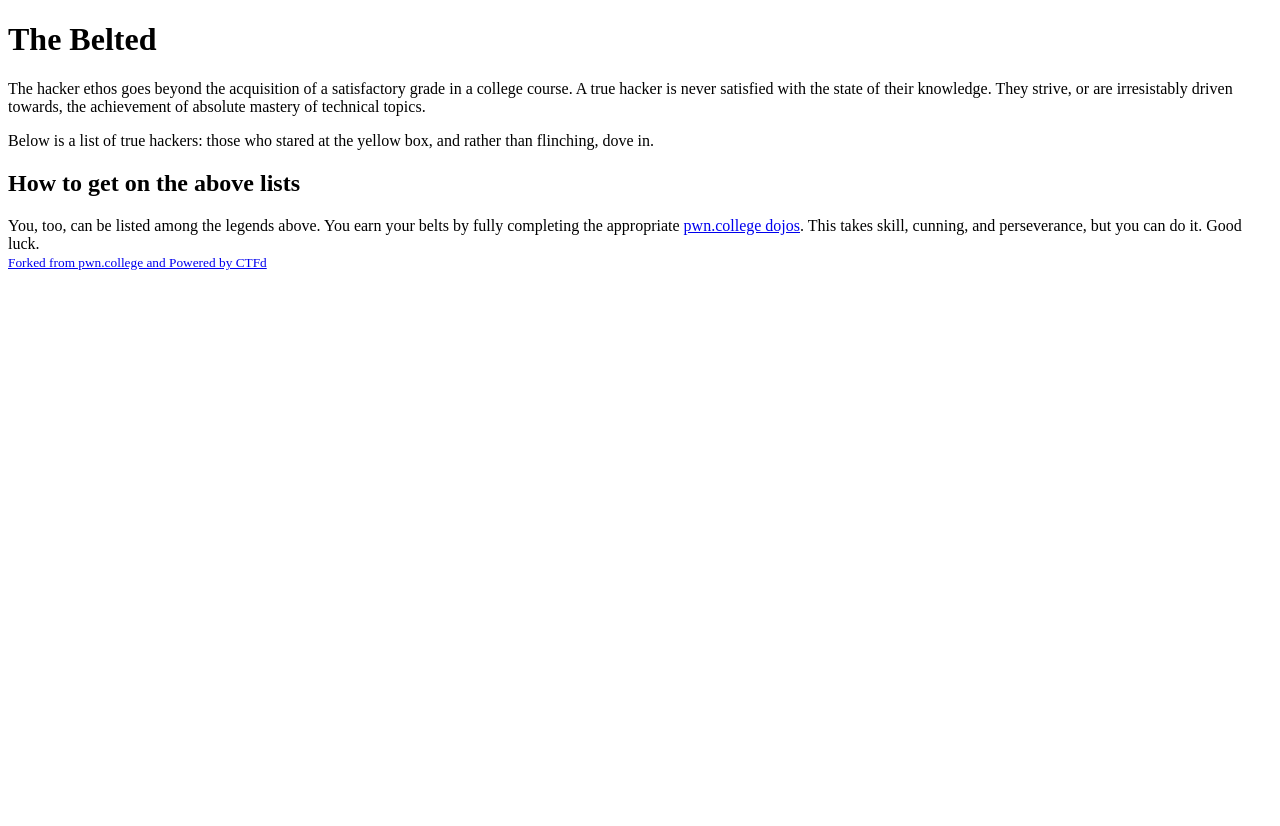
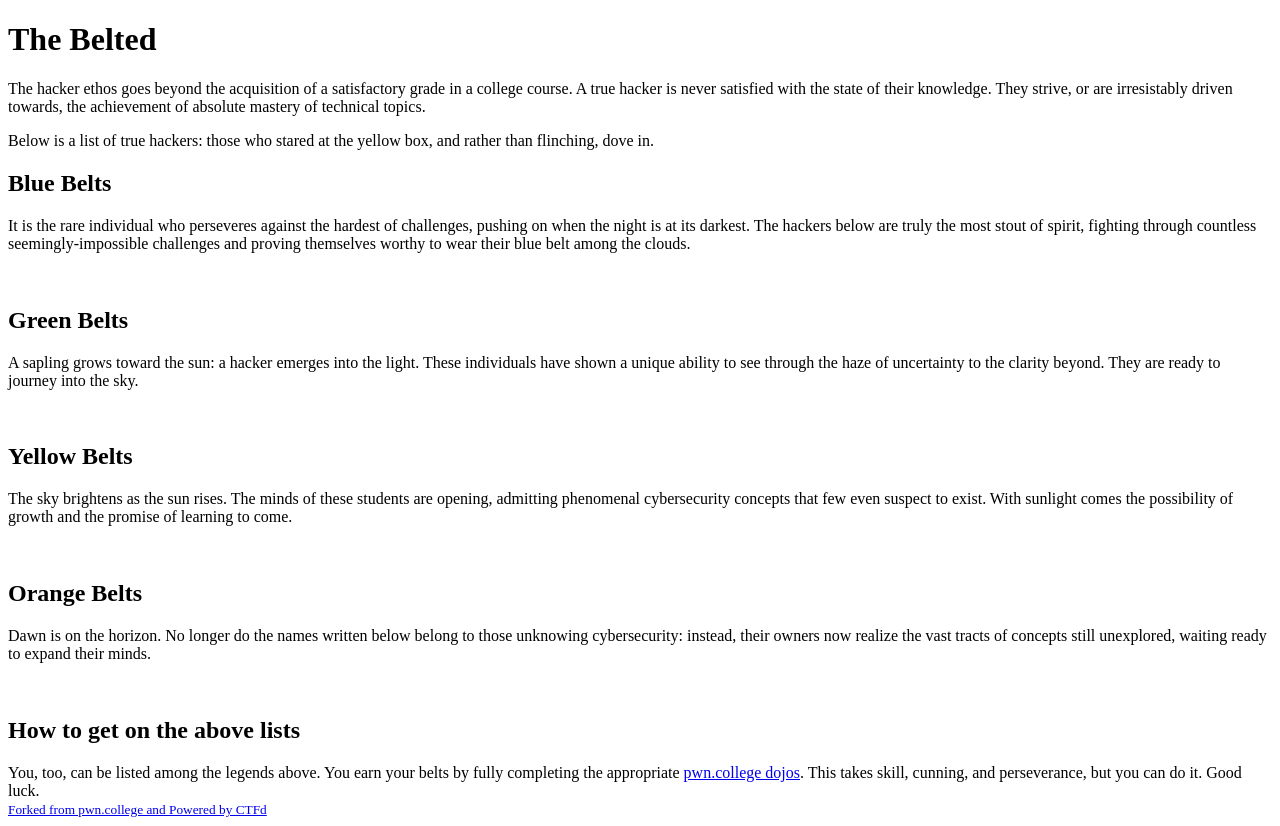
Before and after one commit to CeS-3/pwn.hust.college, a Python web app: template dojo_theme/templates/belts.html in a window 1280 px wide. Shown: the part 190-1016 px from the top of the page. Before the commit the page ends 460 px from the top, so only its background shows below. Run offline with Jinja, Linux system fonts and the light colour scheme; the template is opened without the code that fills it, so the values that code supplies are empty.

Commit message:
hardcode the belts we display

```diff
--- a/dojo_theme/templates/belts.html
+++ b/dojo_theme/templates/belts.html
@@ -17,7 +17,7 @@
   Below is a list of true hackers: those who stared at the yellow box, and rather than flinching, dove in.
   </p>
 
-  {% for belt_color in belt_data.ranks %}
+  {% for belt_color in ("blue", "green", "yellow", "orange") %}
     <h2>{{belt_color.title()}} Belts</h2>
     <p>
     {% if belt_color == "blue" %}
```
